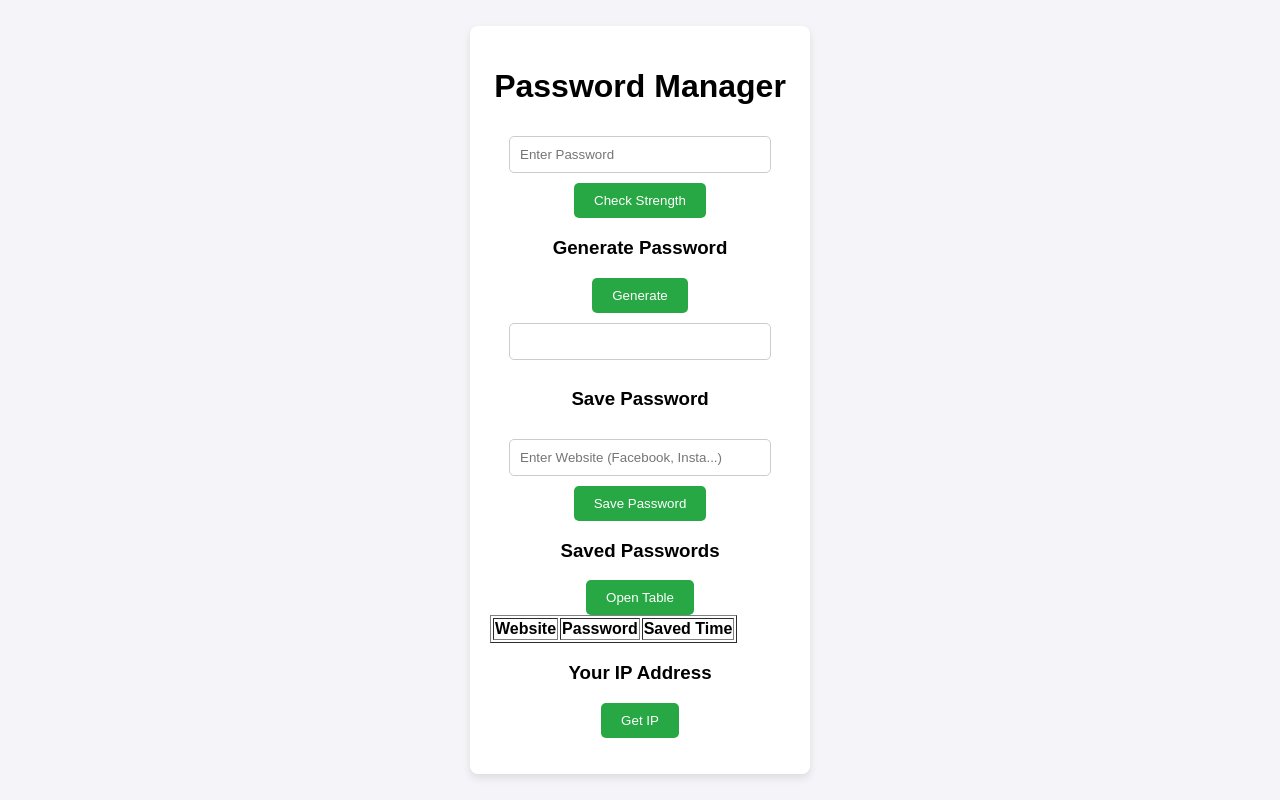
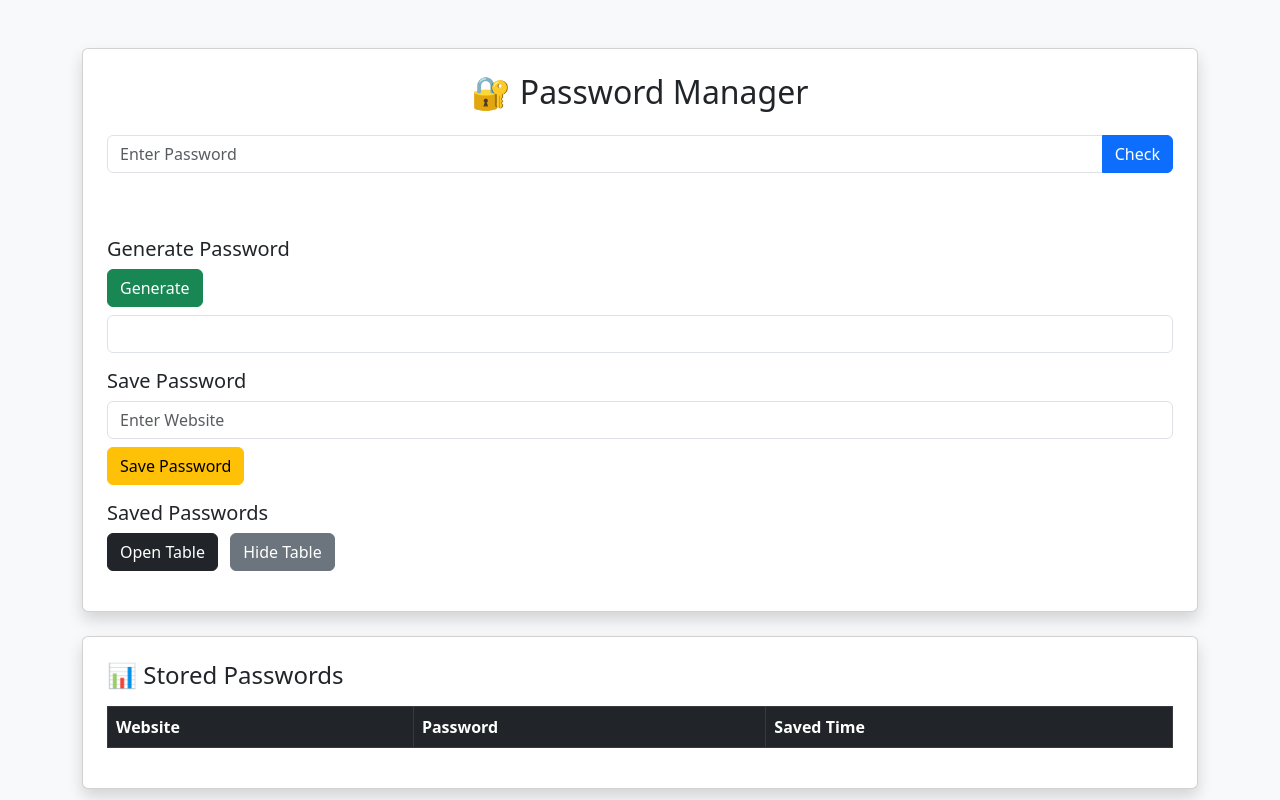
Before and after one commit to Rajesh1999-ui/password-checker, a website: page index.html in a window 1280 px wide. Both pictures are taken after a click on the button "Open Table". Shown: the top 800 px of the page. Drawn offline with nearby package versions, Linux system fonts and the light colour scheme; no server answers.

```diff
--- a/index.html
+++ b/index.html
@@ -5,40 +5,60 @@
     <meta name="viewport" content="width=device-width, initial-scale=1.0">
     <title>Password Manager</title>
 
-    <link rel="stylesheet" href="style.css">
+    <!-- Bootstrap -->
+    <link href="https://cdn.jsdelivr.net/npm/bootstrap@5.3.0/dist/css/bootstrap.min.css" rel="stylesheet">
+
     <script src="script.js" defer></script>
 </head>
-<body>
+<body class="bg-light">
 
-<div class="container">
-    <h1>Password Manager</h1>
+<div class="container mt-5">
+
+    <div class="card shadow p-4">
+        <h2 class="text-center mb-4">🔐 Password Manager</h2>
 
         <!-- PASSWORD CHECK -->
-    <form id="password-form">
-        <input type="password" id="password" placeholder="Enter Password" required>
-        <button type="submit">Check Strength</button>
+        <form id="password-form" class="mb-3">
+            <div class="input-group">
+                <input type="password" id="password" class="form-control" placeholder="Enter Password" required>
+                <button class="btn btn-primary">Check</button>
+            </div>
         </form>
 
-    <p id="strength-score"></p>
+        <p id="strength-score" class="fw-bold"></p>
         <p id="recommendations"></p>
         <p id="breach-status"></p>
 
         <!-- GENERATE -->
-    <h3>Generate Password</h3>
-    <button id="generate-password">Generate</button>
-    <input type="text" id="generated-password" readonly>
+        <div class="mb-3">
+            <h5>Generate Password</h5>
+            <button id="generate-password" class="btn btn-success mb-2">Generate</button>
+            <input type="text" id="generated-password" class="form-control" readonly>
+        </div>
 
         <!-- SAVE -->
-    <h3>Save Password</h3>
-    <input type="text" id="website" placeholder="Enter Website (Facebook, Insta...)">
-    <button id="save-password">Save Password</button>
+        <div class="mb-3">
+            <h5>Save Password</h5>
+            <input type="text" id="website" class="form-control mb-2" placeholder="Enter Website">
+            <button id="save-password" class="btn btn-warning">Save Password</button>
+        </div>
 
-    <!-- TABLE -->
-    <h3>Saved Passwords</h3>
-    <button id="show-table">Open Table</button>
+        <!-- TABLE CONTROLS -->
+        <div class="mb-3">
+            <h5>Saved Passwords</h5>
+            <button id="show-table" class="btn btn-dark me-2">Open Table</button>
+            <button id="hide-table" class="btn btn-secondary">Hide Table</button>
+        </div>
 
-    <table border="1" id="password-table-container" style="display:none;">
-        <thead>
+    </div>
+
+    <!-- SEPARATE TABLE SECTION -->
+    <div class="card shadow p-4 mt-4" id="table-section" style="display:none;">
+        <h4 class="mb-3">📊 Stored Passwords</h4>
+
+        <div class="table-responsive">
+            <table class="table table-striped table-bordered">
+                <thead class="table-dark">
                     <tr>
                         <th>Website</th>
                         <th>Password</th>
@@ -47,11 +67,15 @@
                 </thead>
                 <tbody id="password-table"></tbody>
             </table>
+        </div>
+    </div>
 
     <!-- PUBLIC API -->
-    <h3>Your IP Address</h3>
-    <button id="get-ip">Get IP</button>
-    <p id="ip-result"></p>
+    <div class="card shadow p-4 mt-4">
+        <h5>Your IP Address</h5>
+        <button id="get-ip" class="btn btn-info">Get IP</button>
+        <p id="ip-result" class="mt-2"></p>
+    </div>
 
 </div>
 
--- a/script.js
+++ b/script.js
@@ -21,8 +21,15 @@
             document.getElementById('recommendations').textContent =
                 data.advice;
 
-            document.getElementById('breach-status').textContent =
-                data.breached ? "⚠️ Breached" : "✅ Safe";
+            const breach = document.getElementById('breach-status');
+
+            if (data.breached) {
+                breach.textContent = "⚠️ Breached!";
+                breach.className = "text-danger fw-bold";
+            } else {
+                breach.textContent = "✅ Safe";
+                breach.className = "text-success fw-bold";
+            }
         });
     });
 
@@ -59,13 +66,15 @@
         });
     });
 
-    // OPEN TABLE BUTTON
+    // SHOW TABLE
     document.getElementById('show-table').addEventListener('click', () => {
-        const tableContainer = document.getElementById('password-table-container');
+        document.getElementById('table-section').style.display = "block";
+        loadPasswords();
+    });
 
-        tableContainer.style.display = "table";
-
-        loadPasswords();
+    // HIDE TABLE
+    document.getElementById('hide-table').addEventListener('click', () => {
+        document.getElementById('table-section').style.display = "none";
     });
 
     // LOAD PASSWORDS
@@ -89,7 +98,7 @@
             });
     }
 
-    // PUBLIC API (IP)
+    // PUBLIC API
     document.getElementById('get-ip').addEventListener('click', () => {
         fetch('https://api.ipify.org?format=json')
             .then(res => res.json())
```
Lines whose indentation alone changed are shown as unchanged.
